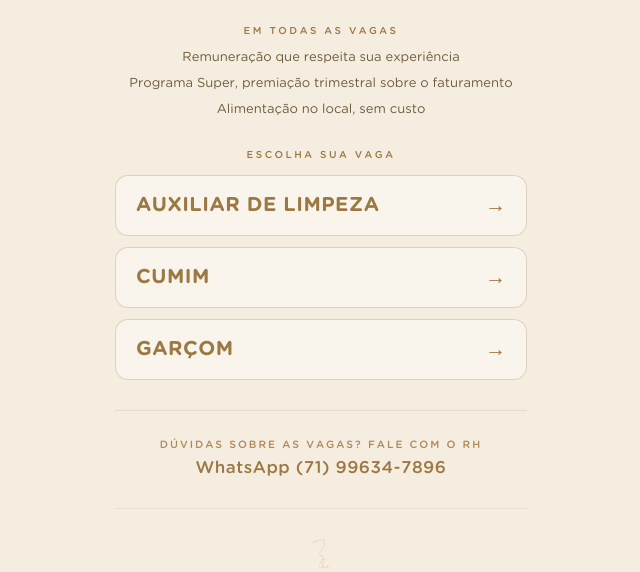
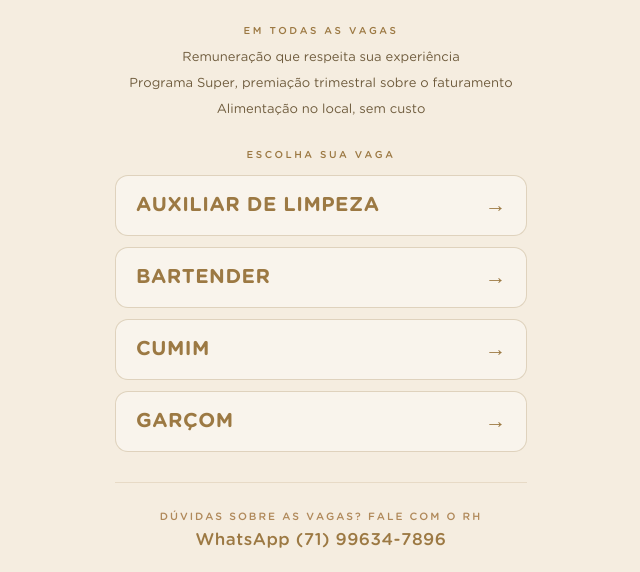
Before and after one commit to grupoa7/vagas-blue, a plain HTML site: page index.html in a window 1280 px wide. Shown: the part 337-909 px from the top of the page, without its empty margins (319-959 px from the left). Drawn offline with Linux system fonts and the light colour scheme.

Commit message:
hub Blue: inclui Bartender

```diff
--- a/index.html
+++ b/index.html
@@ -69,6 +69,10 @@
         <span class="cargo">AUXILIAR DE LIMPEZA</span>
         <span class="arrow">&rarr;</span>
       </a>
+      <a class="vaga" href="detalhes-vaga-bartender.html">
+        <span class="cargo">BARTENDER</span>
+        <span class="arrow">&rarr;</span>
+      </a>
       <a class="vaga" href="detalhes-vaga-cumim.html">
         <span class="cargo">CUMIM</span>
         <span class="arrow">&rarr;</span>
```
